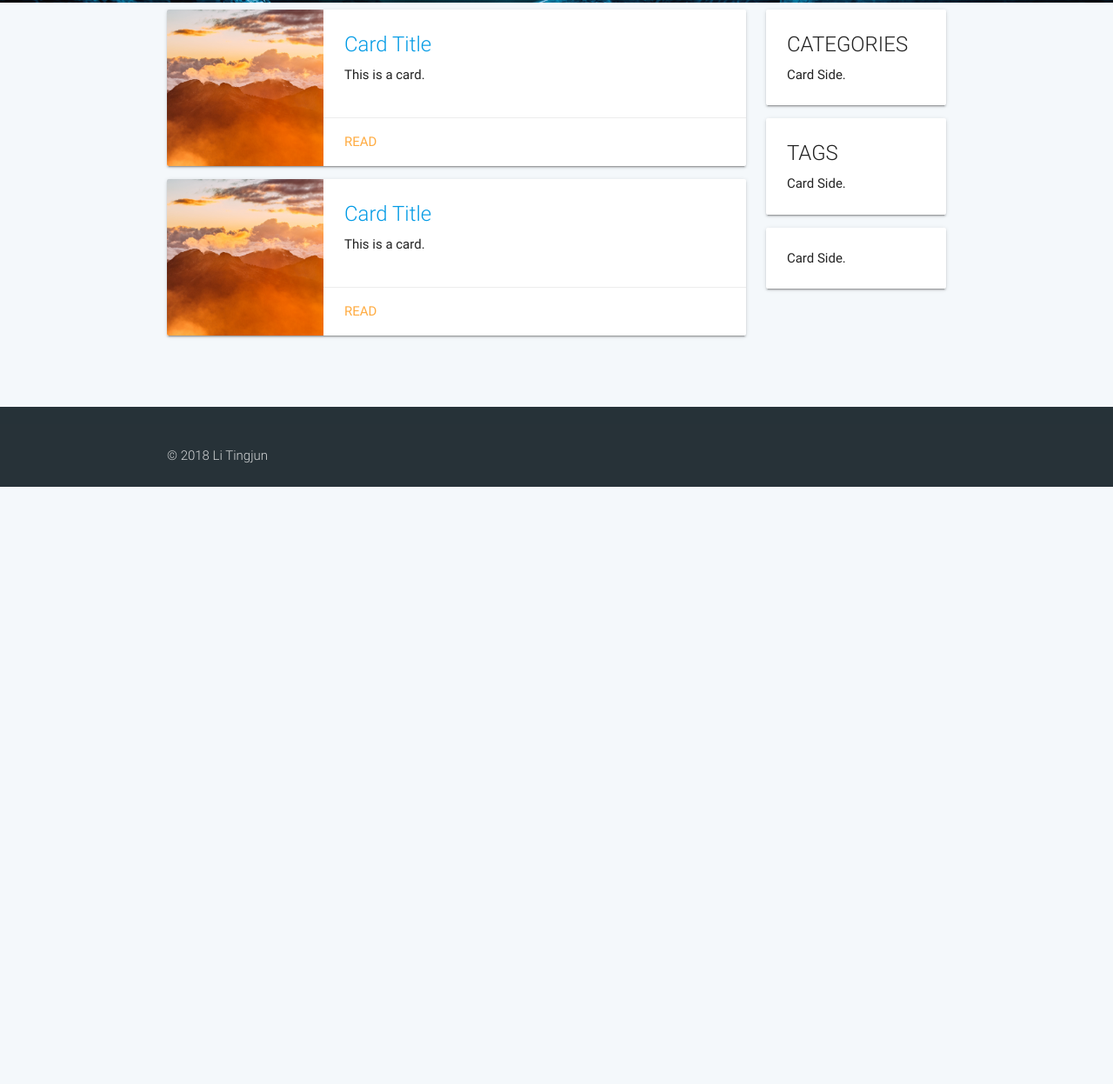
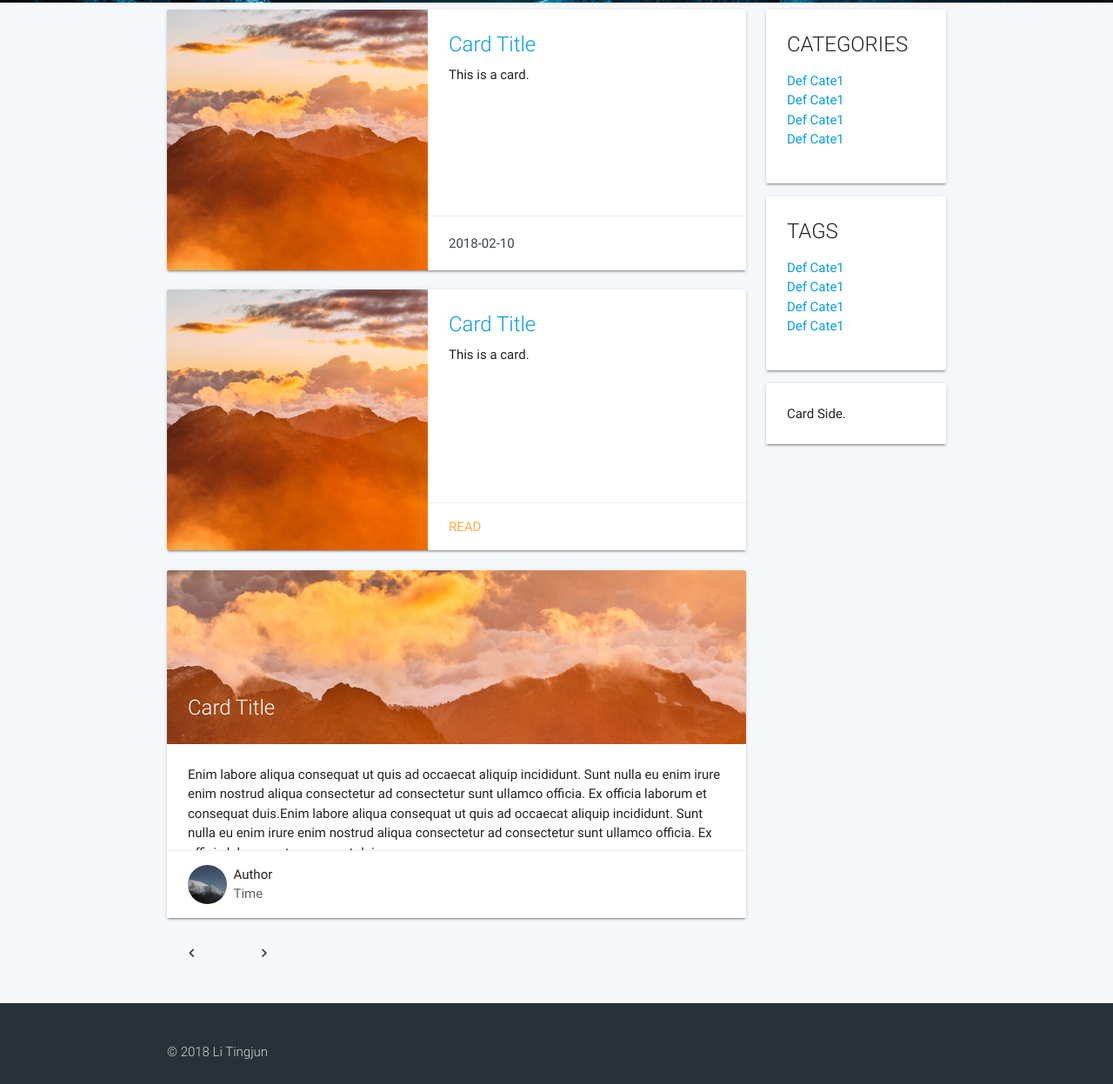
Before and after one commit to BrianLTJ/hexo-theme-plaincard, a website: page index.html in a window 1280 px wide. Shown: the part 240-1487 px from the top of the page at 87% size. Before the commit the page ends 800 px from the top, so only its background shows below. Drawn offline with nearby package versions, Linux system fonts and the light colour scheme.

Commit message:
Index card feed

```diff
--- a/css/styles.css
+++ b/css/styles.css
@@ -90,5 +90,67 @@ main {
 
 
 .post-item {
-  height: 180px !important;
+  margin-bottom: 1.5em;
 }
+
+.card-post-time {
+  line-height: 2em;
+  color: #37474f;
+}
+
+.post-item .card-image {
+  height: 200px;
+}
+
+.post-item .card-image img {
+  object-fit: cover;
+  height: 100%;
+  width: 100%;
+}
+/* .card-content {
+  overflow: hidden;
+  word-break: keep-all;
+  text-overflow: ellipsis;
+} */
+
+.author {
+  padding: 0;
+  margin: 0;
+}
+
+.author .author-img {
+  height: 3em;
+  width: 3em;
+  padding: 0;
+  margin: 0;
+  /* display: inline-block; */
+  float: left;
+}
+
+.author .author-img img {
+  width:3em;
+  height:3em;
+  border-radius: 1.5em;
+  /* margin: 0.5em; */
+
+}
+
+.author .author-info {
+  height: 3em;
+  float: left;
+  /* display: inline-block; */
+  margin-left: 0.5em;
+  padding: 0;
+  box-sizing: content-box;
+}
+
+.author .author-info div {
+  height: 1.5em;
+  margin: 0;
+}
+
+.post-item-title {
+  width: 100%;
+  background-color: rgba(33,33,33, 0.8);
+  filter: blur(20px);
+}
--- a/index.html
+++ b/index.html
@@ -5,6 +5,7 @@
     <title>LTJ's BLOG</title>
     <meta name="viewport" content="width=device-width, initial-scale=1.0"/>
     <link rel="stylesheet" href="./node_modules/materialize-css/dist/css/materialize.css">
+    <link rel="stylesheet" href="./node_modules/material-design-icons/iconfont/material-icons.css">
     <link rel="stylesheet" href="/css/styles.css">
     <script type="text/javascript" src="./node_modules/jquery/dist/jquery.js"></script>
     <script src="./node_modules/materialize-css/dist/js/materialize.js"></script>
@@ -48,6 +49,7 @@
     <main>
     <div class="container">
       <div class="row">
+        <!-- Post Feed -->
         <div class="col s12 l9 post-feed">
 
           <!-- Main Area -->
@@ -56,13 +58,13 @@
             <div class="card-image">
               <img src="./images/card-img.jpg" alt="">
             </div>
-            <div class="card-stacked">
+            <div class="card-stacked waves-effect">
               <div class="card-content">
-                <span class="card-title"><a href="#">Card Title</a> </span>
+                <span class="card-title small"><a href="#">Card Title</a> </span>
                 <p>This is a card.</p>
               </div>
               <div class="card-action">
-                <a href="#">READ</a>
+                  <span class="card-post-time">2018-02-10</span>
               </div>
             </div>
           </div>
@@ -77,6 +79,7 @@
             <div class="card-content">
               <span class="card-title"><a href="#">Card Title</a> </span>
               <p>This is a card.</p>
+              <p></p>
             </div>
             <div class="card-action">
               <a href="#">READ</a>
@@ -85,10 +88,41 @@
         </div>
         <!-- End Post Item -->
 
+        <!-- Post Item -->
+        <div class="card medium post-item">
+          <div class="card-image">
+            <img src="images/card-img-horizontal2.jpg" alt="">
+            <span class="card-title">Card Title</span>
+          </div>
+          <div class="card-content">
+            Enim labore aliqua consequat ut quis ad occaecat aliquip incididunt. Sunt nulla eu enim irure enim nostrud aliqua consectetur ad consectetur sunt ullamco officia. Ex officia laborum et consequat duis.Enim labore aliqua consequat ut quis ad occaecat aliquip incididunt. Sunt nulla eu enim irure enim nostrud aliqua consectetur ad consectetur sunt ullamco officia. Ex officia laborum et consequat duis.
+          </div>
+          <div class="card-action">
+            <div class="author">
+              <div class="author-img">
+                <img src="images/headpic.jpg" alt="Author">
+              </div>
+              <div class="author-info">
+                <div class="author-name"><span class="grey-text text-darken-4">Author</span></div>
+                <div class="author-other"><span class="grey-text text-darken-2">Time</span></div>
+              </div>
+            </div>
+          </div>
+        </div>
+        <!-- End Post Item -->
 
+        <!-- Page Switcher -->
+        <div class="row">
+          <!-- Last Page -->
+          <a class="waves-effect waves-teal btn-flat" href="#!"><i class="material-icons">chevron_left</i></a>
+          <!-- Next Page -->
+          <a class="waves-effect waves-teal btn-flat" href="#!"><i class="material-icons">chevron_right</i></a>
+        </div>
+        <!-- End Page Switcher -->
 
 
         </div>
+        <!-- End Post Feed Area -->
 
         <!-- Side Bar Area -->
         <div class="col s12 l3 side-widgets">
@@ -97,7 +131,12 @@
             <div class="card">
               <div class="card-content">
                 <span class="card-title">CATEGORIES</span>
-                <p>Card Side.</p>
+                <ul class="category-list cate-tag-list">
+                  <li class="category-item cate-tag-item"><a href="#">Def Cate1</a></li>
+                  <li class="category-item cate-tag-item"><a href="#">Def Cate1</a></li>
+                  <li class="category-item cate-tag-item"><a href="#">Def Cate1</a></li>
+                  <li class="category-item cate-tag-item"><a href="#">Def Cate1</a></li>
+                </ul>
               </div>
             </div>
           <!-- </div> -->
@@ -106,7 +145,12 @@
             <div class="card">
               <div class="card-content">
                 <span class="card-title">TAGS</span>
-                <p>Card Side.</p>
+                <ul class="tag-list cate-tag-list">
+                    <li class="tag-item cate-tag-item"><a href="#">Def Cate1</a></li>
+                    <li class="tag-item cate-tag-item"><a href="#">Def Cate1</a></li>
+                    <li class="tag-item cate-tag-item"><a href="#">Def Cate1</a></li>
+                    <li class="tag-item cate-tag-item"><a href="#">Def Cate1</a></li>
+                  </ul>
               </div>
             </div>
           <!-- </div> -->
--- a/package.json
+++ b/package.json
@@ -9,6 +9,8 @@
   "author": "",
   "license": "ISC",
   "dependencies": {
+    "material-design-icons": "^3.0.1",
+    "material-icons": "^0.1.0",
     "materialize-css": "^0.100.2",
     "particles.js": "^2.0.0"
   }
```
Also changed, not shown: images/card-img-horizontal.jpg (added), images/card-img-horizontal2.jpg (added), images/headpic.jpg (added), 1 other file.
